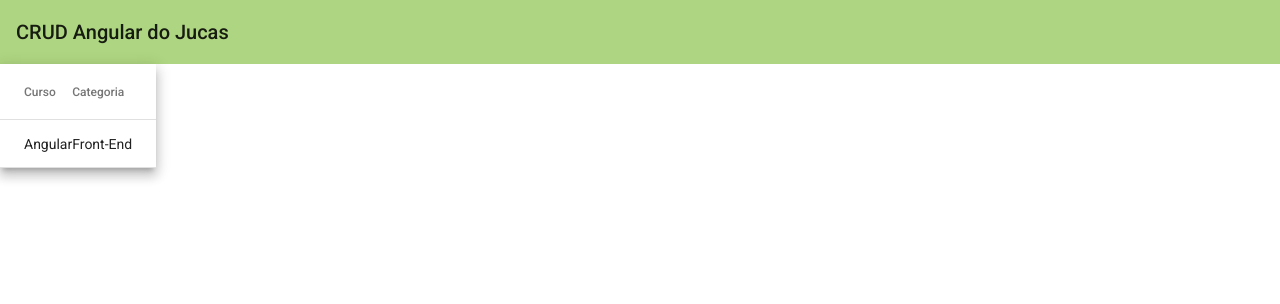
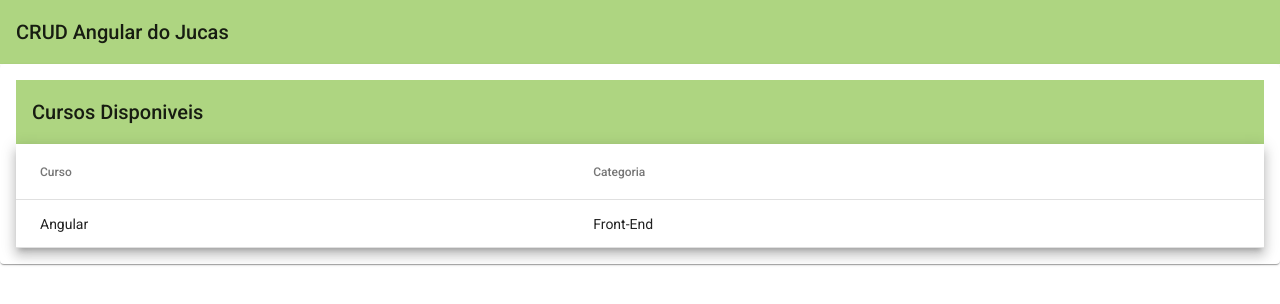
Before and after one commit to Jucalino/angular-estudos, an Angular app: page /courses in a window 1280 px wide. Shown: the top 304 px of the page. Built offline with nearby package versions, Linux system fonts and the light colour scheme.

Commit message:
CSS do Material Table e Criando um Módulo App Material

```diff
--- a/src/app/courses/courses/courses.component.html
+++ b/src/app/courses/courses/courses.component.html
@@ -1,17 +1,21 @@
+<mat-card>
+
+  <mat-toolbar color="primary">Cursos Disponiveis</mat-toolbar>
+
   <table mat-table [dataSource]="courses" class="mat-elevation-z8">
-
     <!-- Name Column -->
     <ng-container matColumnDef="name">
-    <th mat-header-cell *matHeaderCellDef> Curso </th>
-    <td mat-cell *matCellDef="let course"> {{ course.name }} </td>
+      <th mat-header-cell *matHeaderCellDef>Curso</th>
+      <td mat-cell *matCellDef="let course">{{ course.name }}</td>
     </ng-container>
 
     <!-- Category Column -->
     <ng-container matColumnDef="category">
-    <th mat-header-cell *matHeaderCellDef> Categoria </th>
-    <td mat-cell *matCellDef="let course"> {{ course.category }} </td>
+      <th mat-header-cell *matHeaderCellDef>Categoria</th>
+      <td mat-cell *matCellDef="let course">{{ course.category }}</td>
     </ng-container>
 
     <tr mat-header-row *matHeaderRowDef="displayedColumns"></tr>
-  <tr mat-row *matRowDef="let row; columns: displayedColumns;"></tr>
+    <tr mat-row *matRowDef="let row; columns: displayedColumns"></tr>
   </table>
+</mat-card>
--- a/src/app/courses/courses/courses.component.scss
+++ b/src/app/courses/courses/courses.component.scss
@@ -0,0 +1,3 @@
+table {
+  width: 100%;
+}
```
Also changed, not shown: src/app/courses/courses.module.ts (+5 -2 lines), src/app/shared/app-material/app-material.module.ts (added, +15 -0 lines). Lines whose indentation alone changed are shown as unchanged.
